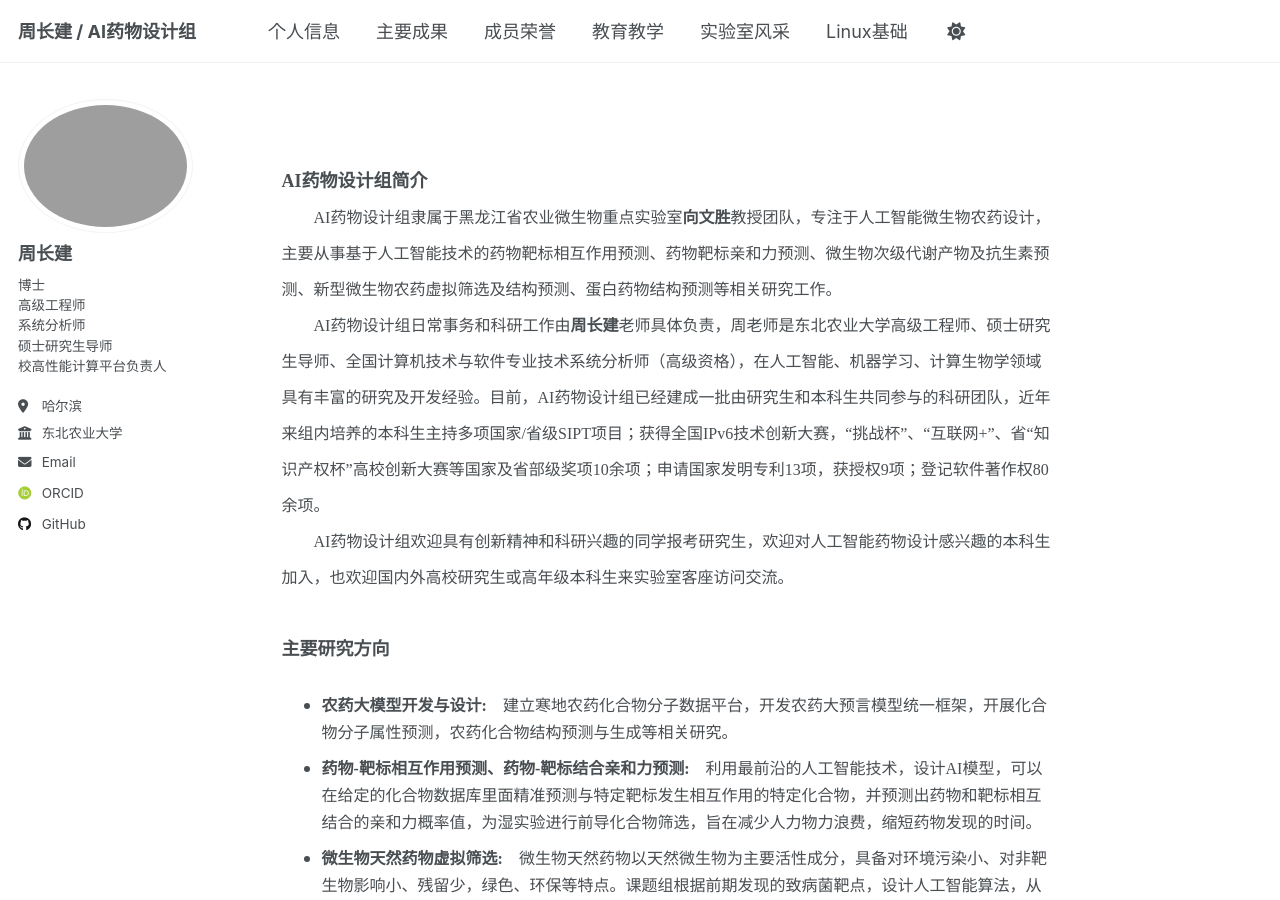
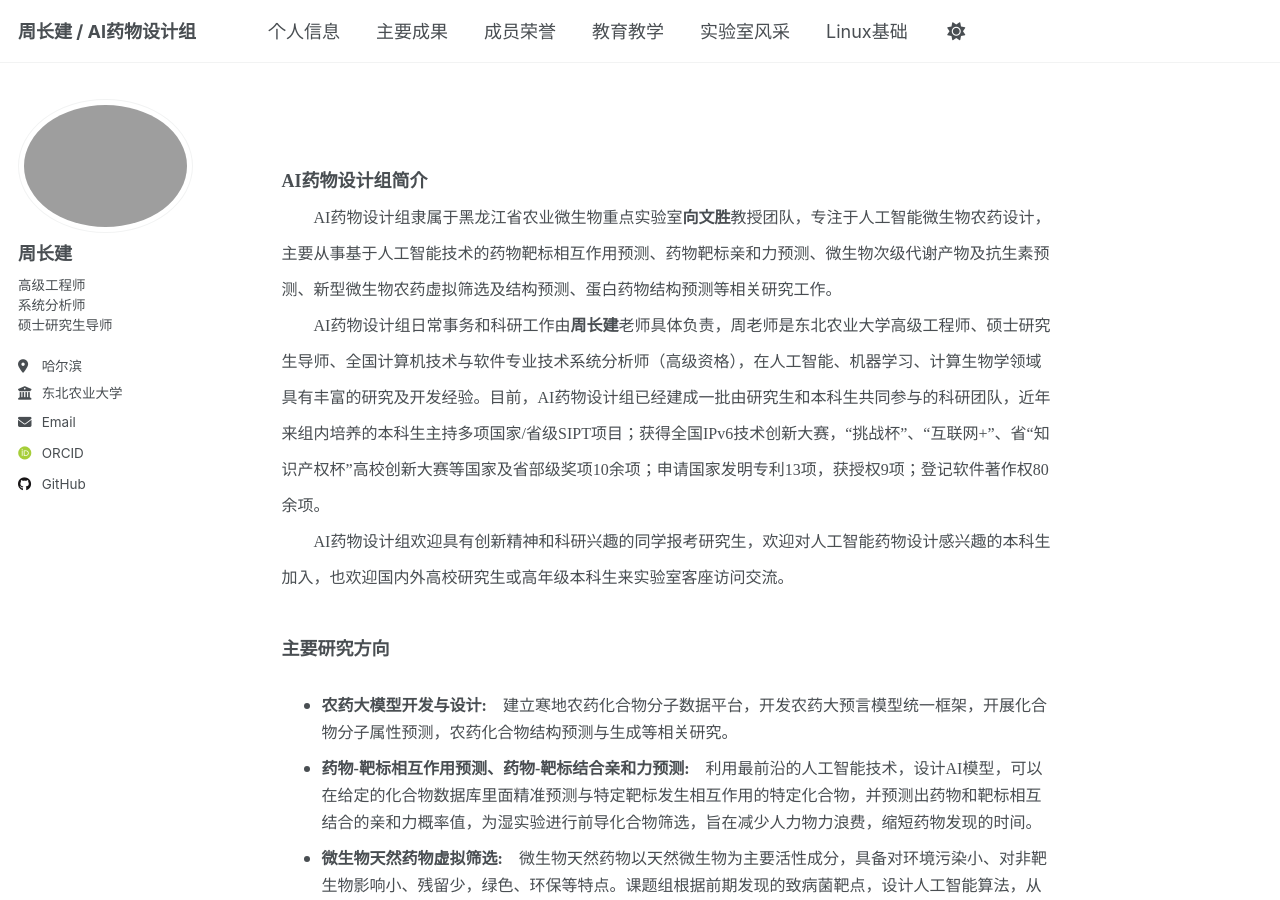
Before and after one commit to HPC-NEAU/zhoucj, a Jekyll site: the page built from _pages/about.md, in a window 1280 px wide and 900 px high. Built offline with Jekyll 4.4.1, drawn with Linux system fonts in a browser that asks for light colours; some web fonts are replaced.

Commit message:
Update _config.yml

```diff
--- a/_config.yml
+++ b/_config.yml
@@ -25,7 +25,7 @@ author:
   avatar           : "profile.png"
   name             : "周长建"
   pronouns         : # example: "男"
-  bio              : "博士<br>高级工程师<br>系统分析师<br>硕士研究生导师<br>校高性能计算平台负责人"
+  bio              : "高级工程师<br>系统分析师<br>硕士研究生导师"
   location         : "哈尔滨"
   employer         : "东北农业大学"
   uri              : # URL
```
